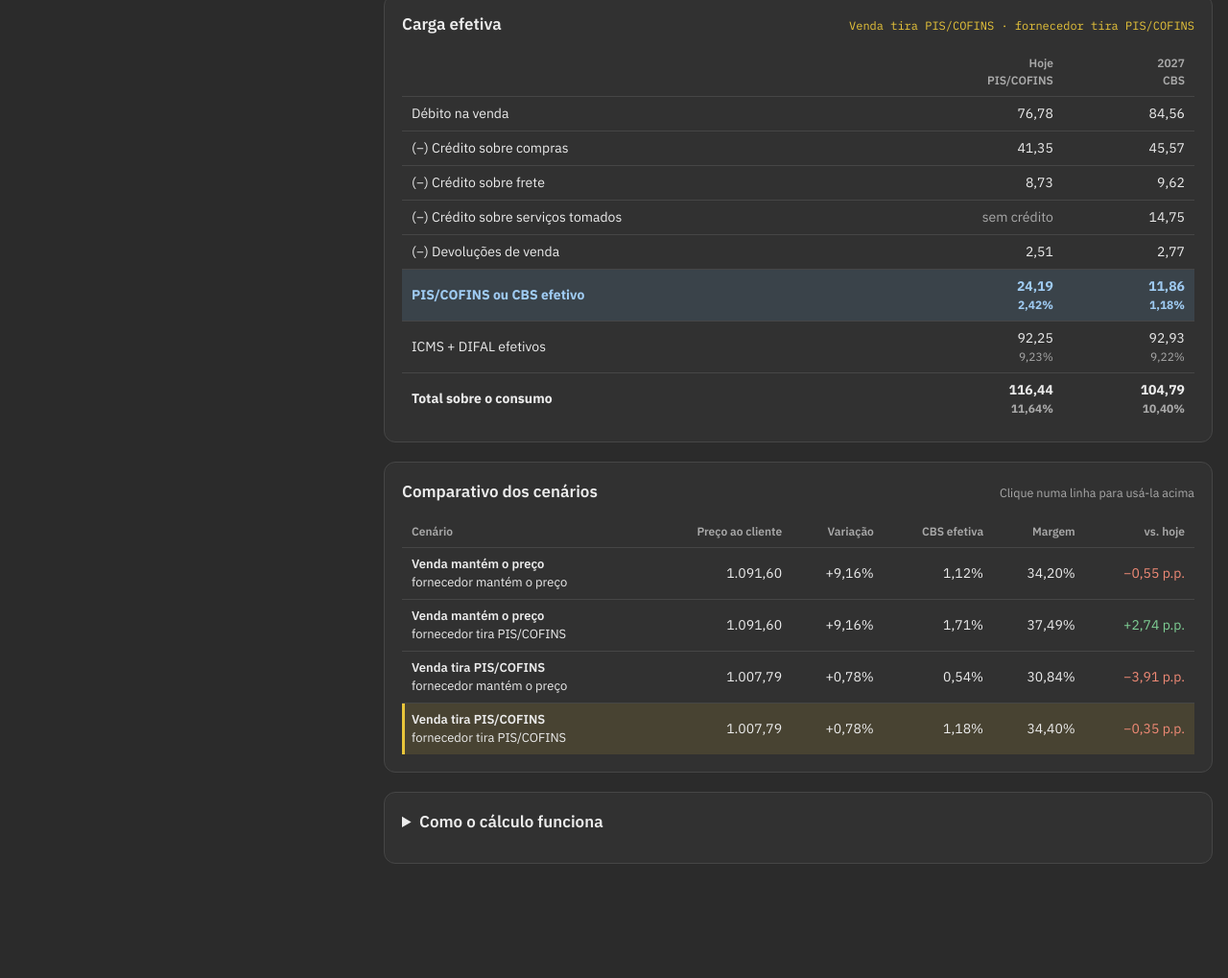
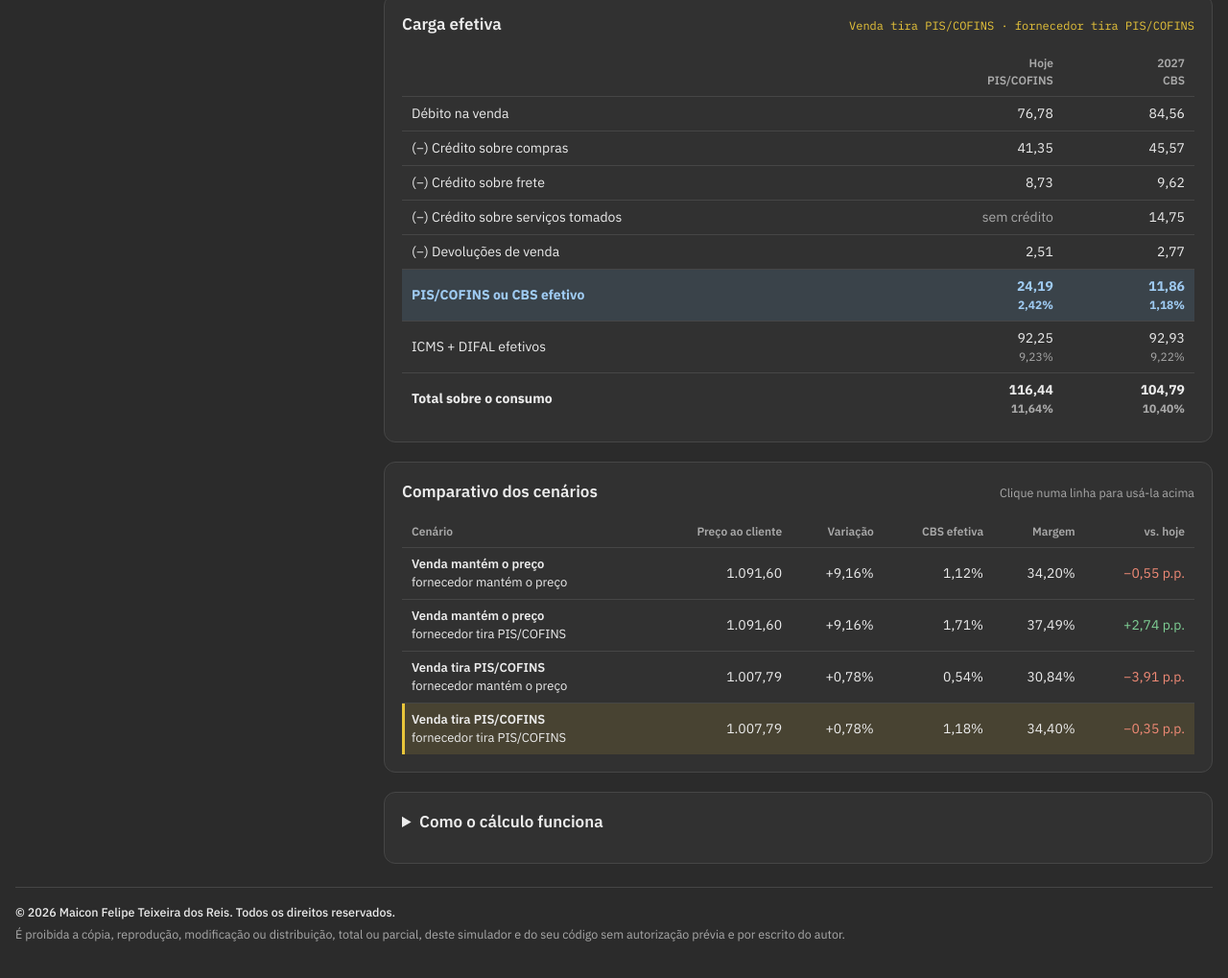
Before and after one commit to SrReiss/simuladorcbs2027v1, a plain HTML site: page index.html in a window 1280 px wide. Shown: the part 1572-2591 px from the top of the page at 96% size. Before the commit the page ends 2520 px from the top, so only its background shows below. Drawn offline with Linux system fonts and the light colour scheme.

Commit message:
Add files via upload

```diff
--- a/index.html
+++ b/index.html
@@ -1,9 +1,17 @@
 <!doctype html>
+<!--
+  Simulador CBS 2027
+  © 2026 Maicon Felipe Teixeira dos Reis. Todos os direitos reservados.
+  É proibida a cópia, reprodução, modificação ou distribuição, total ou parcial,
+  deste simulador e do seu código sem autorização prévia e por escrito do autor.
+-->
 <html lang="pt-BR">
 <head>
 <meta charset="utf-8">
 <meta name="viewport" content="width=device-width, initial-scale=1, viewport-fit=cover">
 <meta name="description" content="Simulador do impacto da CBS (Reforma Tributária) no preço, na margem e na carga efetiva de uma venda.">
+<meta name="author" content="Maicon Felipe Teixeira dos Reis">
+<meta name="copyright" content="© 2026 Maicon Felipe Teixeira dos Reis">
 <title>Simulador CBS 2027</title>
 <link rel="preconnect" href="https://fonts.googleapis.com">
 <link rel="preconnect" href="https://fonts.gstatic.com" crossorigin>
@@ -204,6 +212,8 @@ details.how[open] > summary { margin-bottom: 4px; }
   border-radius: 8px; padding: 10px 12px; color: var(--ink); overflow-x: auto; white-space: pre;
 }
 .foot { font-size: 12px; color: var(--muted); }
+.site-foot { border-top: 1px solid var(--line); padding-top: 16px; display: grid; gap: 4px; font-size: 12.5px; color: var(--muted); }
+.site-foot p:first-child { color: var(--ink); font-weight: 500; }
 
 @media (prefers-reduced-motion: no-preference) {
   .kpi .v, td { transition: color .15s ease; }
@@ -374,9 +384,20 @@ ICMS/ISS = a × preço ao cliente</div>
       </details>
     </main>
   </div>
+
+  <footer class="site-foot">
+    <p>© 2026 Maicon Felipe Teixeira dos Reis. Todos os direitos reservados.</p>
+    <p>É proibida a cópia, reprodução, modificação ou distribuição, total ou parcial, deste simulador e do seu código sem autorização prévia e por escrito do autor.</p>
+  </footer>
 </div>
 
 <script>
+/*!
+ * Simulador CBS 2027
+ * © 2026 Maicon Felipe Teixeira dos Reis. Todos os direitos reservados.
+ * É proibida a cópia, reprodução, modificação ou distribuição, total ou parcial,
+ * deste código sem autorização prévia e por escrito do autor.
+ */
 (function () {
   "use strict";
 
```
